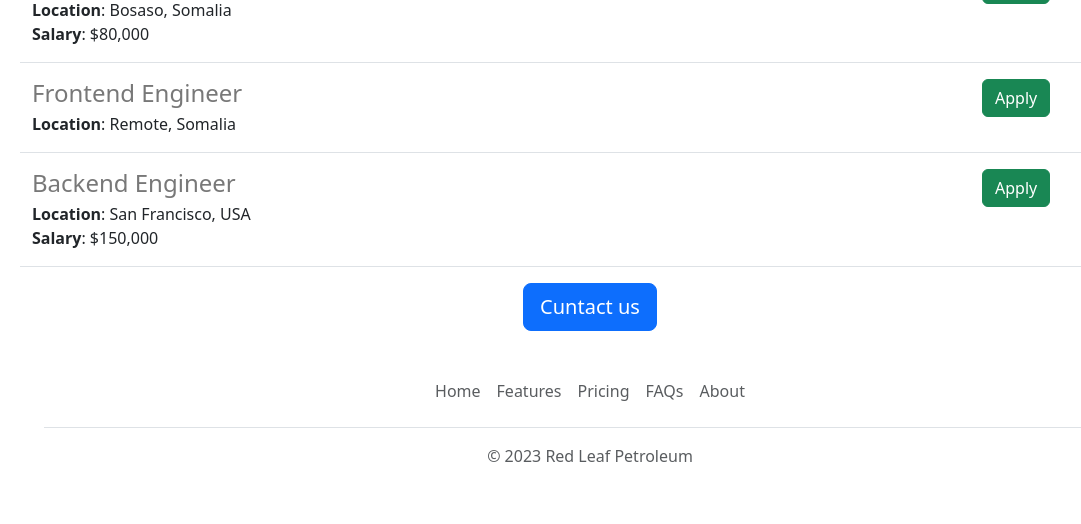
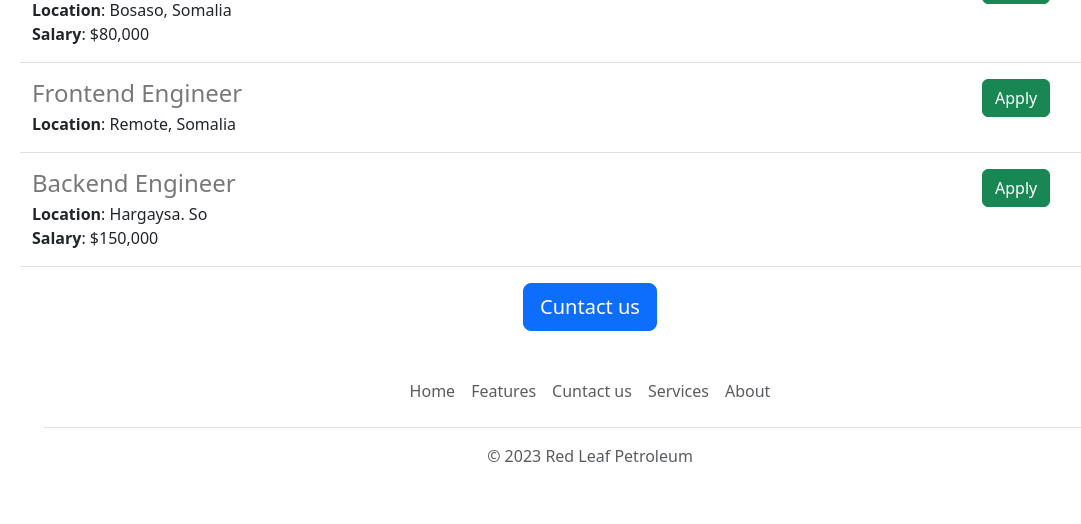
Before and after one commit to abdishakur1000/red-leaf-apps, a Flask app: page / in a window 1280 px wide. Shown: the part 2023-2547 px from the top of the page, without its empty margins (50-1131 px from the left). Run offline with Flask 2, Linux system fonts and the light colour scheme.

Commit message:
waxaan ku xiray redleaf page

```diff
--- a/apps.py
+++ b/apps.py
@@ -23,7 +23,7 @@ JOBS = [
   {
     'id': 4,
     'title': "Backend Engineer",
-    'location': 'San Francisco, USA',
+    'location': 'Hargaysa. So',
     'Salary': '$150,000'
   },
 ]
--- a/templates/footer.html
+++ b/templates/footer.html
@@ -5,9 +5,9 @@
     <ul class="nav justify-content-center border-bottom pb-3 mb-3">
       <li class="nav-item"><a href="https://redleaftrucklines.ca/" class="nav-link px-2 text-body-secondary">Home</a></li>
       <li class="nav-item"><a target='_blank' href="https://redleaftrucklines.ca/" class="nav-link px-2 text-body-secondary">Features</a></li>
-      <li class="nav-item"><a href="https://redleaftrucklines.ca/" class="nav-link px-2 text-body-secondary">Pricing</a></li>
-      <li class="nav-item"><a href="https://redleaftrucklines.ca/" class="nav-link px-2 text-body-secondary">FAQs</a></li>
-      <li class="nav-item"><a href="https://redleaftrucklines.ca/" class="nav-link px-2 text-body-secondary">About</a></li>
+      <li class="nav-item"><a href="https://redleaftrucklines.ca/contact-us/" class="nav-link px-2 text-body-secondary">Cuntact us</a></li>
+      <li class="nav-item"><a href="https://redleaftrucklines.ca/services/" class="nav-link px-2 text-body-secondary">Services</a></li>
+      <li class="nav-item"><a href="https://redleaftrucklines.ca/about-us/" class="nav-link px-2 text-body-secondary">About</a></li>
     </ul>
     <p class="text-center text-body-secondary">&copy; 2023 Red Leaf Petroleum </p>
   </footer>
--- a/templates/nav.html
+++ b/templates/nav.html
@@ -10,10 +10,10 @@
 
         <ul class="nav col-12 col-lg-auto me-lg-auto mb-2 justify-content-center mb-md-0">
           <li><a target='_blank' href="https://redleaftrucklines.ca/" class="nav-link px-2 text-secondary">Home</a></li>
-          <li><a target='_blank' href="https://redleaftrucklines.ca/" class="nav-link px-2 text-white">Features</a></li>
+          <li><a target='_blank' href="https://redleaftrucklines.ca/services/" class="nav-link px-2 text-white">Services</a></li>
           <li><a target='_blank' href="https://redleaftrucklines.ca/" class="nav-link px-2 text-white">Pricing</a></li>
-          <li><a target='_blank' href="https://redleaftrucklines.ca/" class="nav-link px-2 text-white">FAQs</a></li>
-          <li><a target='_blank' href="https://redleaftrucklines.ca/" class="nav-link px-2 text-white">About</a></li>
+          <li><a target='_blank' href="https://redleaftrucklines.ca/contact-us/" class="nav-link px-2 text-white">FAQs</a></li>
+          <li><a target='_blank' href="https://redleaftrucklines.ca/about-us/" class="nav-link px-2 text-white">About</a></li>
         </ul>
 
         <form class="col-12 col-lg-auto mb-3 mb-lg-0 me-lg-3" role="search">
```
